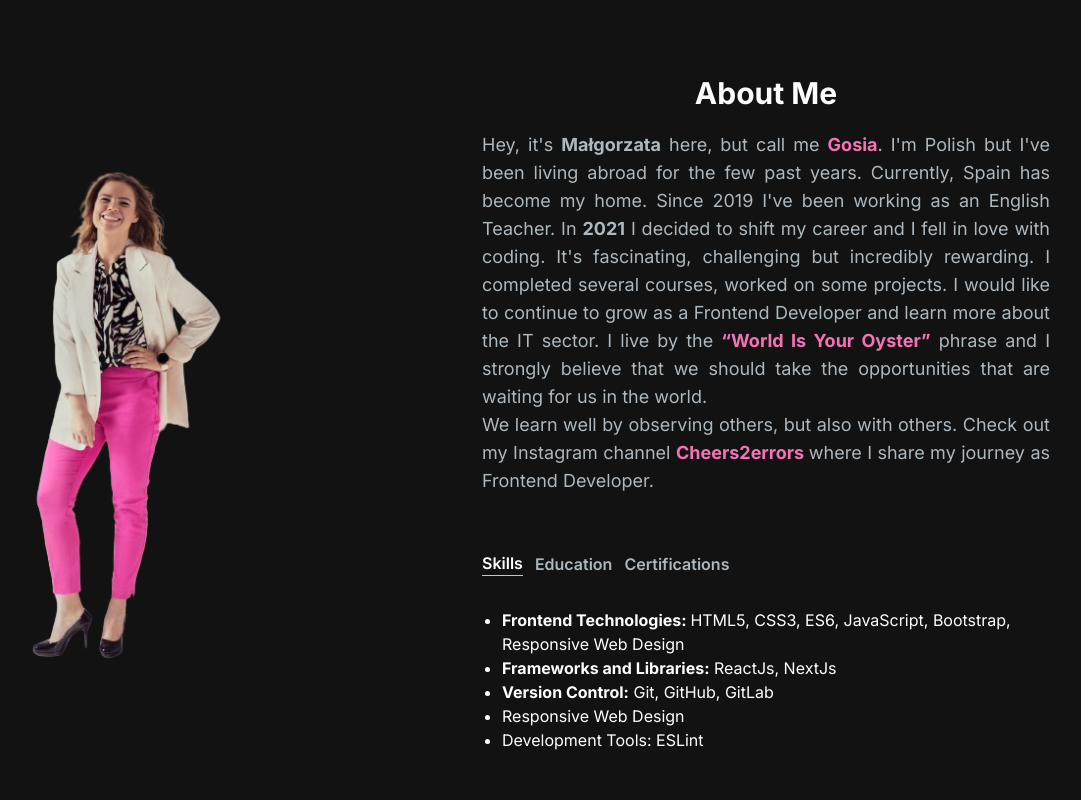
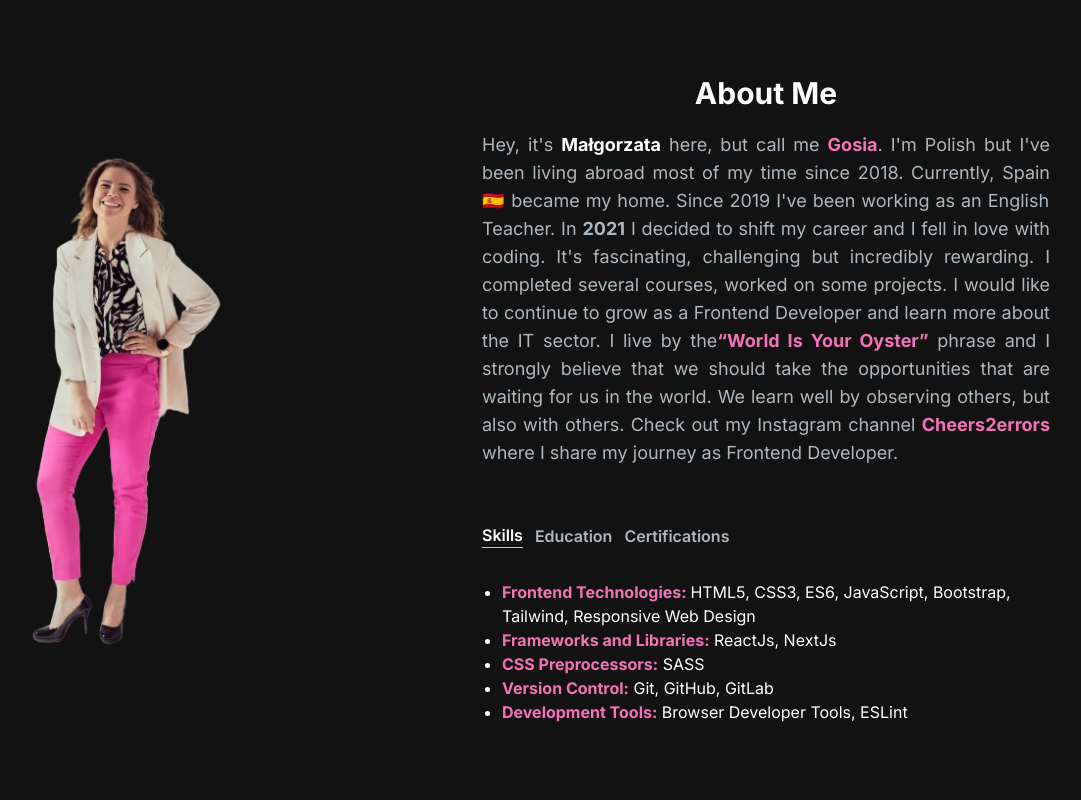
Before and after one commit to gosiast/NextJs-portfolio, a Next.js app: page / in a window 1280 px wide. Shown: the part 560-1360 px from the top of the page, without its empty margins (166-1247 px from the left). Built offline with nearby package versions, Linux system fonts and the light colour scheme.

Commit message:
improved styling

```diff
--- a/app/components/AboutSection.jsx
+++ b/app/components/AboutSection.jsx
@@ -10,17 +10,25 @@ const TAB_DATA = [
     content: (
       <ul className="list-disc pl-5">
         <li>
-          <strong>Frontend Technologies: </strong>HTML5, CSS3, ES6, JavaScript,
-          Bootstrap, Responsive Web Design
+          <strong className="text-pink-400">Frontend Technologies: </strong>
+          HTML5, CSS3, ES6, JavaScript, Bootstrap, Tailwind, Responsive Web
+          Design
         </li>
         <li>
-          <strong>Frameworks and Libraries:</strong> ReactJs, NextJs
+          <strong className="text-pink-400">Frameworks and Libraries:</strong>{" "}
+          ReactJs, NextJs
         </li>
         <li>
-          <strong>Version Control:</strong> Git, GitHub, GitLab
+          <strong className="text-pink-400">CSS Preprocessors:</strong> SASS
         </li>
-        <li>Responsive Web Design</li>
-        <li>Development Tools: ESLint</li>
+        <li>
+          <strong className="text-pink-400">Version Control:</strong> Git,
+          GitHub, GitLab
+        </li>
+        <li>
+          <strong className="text-pink-400">Development Tools:</strong> Browser
+          Developer Tools, ESLint
+        </li>
       </ul>
     ),
   },
@@ -33,12 +41,21 @@ const TAB_DATA = [
           <a
             href="https://www.shecodes.io/"
             target="_blank"
-            className="website link to the shecodes platform hover:underline-offset-1"
+            className="hover:text-pink-400
+    hover:duration-300 hover:undeline"
           >
             SheCodes Training Program 2021-2022
           </a>
         </li>
         <li>MA Applied Linguistics, University of Warsaw, Poland 2016-2018</li>
+        <li>
+          Lingue e Letterature Straniere , Università degli Studi di Bari, Italy
+          2017-2018
+        </li>
+        <li>
+          Scienze Politiche, Università degli Studi di Milano, Italy 2015-2016
+        </li>
+        <li>BA European Studies, University of Warsaw, Poland 2012-2015</li>
       </ul>
     ),
   },
@@ -145,21 +162,22 @@ const AboutSection = () => {
             About Me
           </h2>
           <p className="text-[#ADB7BE] text-justify md:text-lg mb-6">
-            Hey, it&apos;s <strong>Małgorzata</strong> here, but call me{" "}
-            <strong className="text-pink-400">Gosia</strong>. I&apos;m Polish
-            but I&apos;ve been living abroad for the few past years. Currently,
-            Spain has become my home. Since 2019 I&apos;ve been working as an
-            English Teacher. In <strong>2021</strong> I decided to shift my
-            career and I fell in love with coding. It&apos;s fascinating,
-            challenging but incredibly rewarding. I completed several courses,
-            worked on some projects. I would like to continue to grow as a
-            Frontend Developer and learn more about the IT sector. I live by the{" "}
-            <strong className="text-pink-400">“World Is Your Oyster”</strong>{" "}
+            Hey, it&apos;s <strong className="text-white">Małgorzata</strong>{" "}
+            here, but call me <strong className="text-pink-400">Gosia</strong>.
+            I&apos;m Polish but I&apos;ve been living abroad most of my time
+            since 2018. Currently, Spain 🇪🇸 became my home. Since 2019 I&apos;ve
+            been working as an English Teacher. In <strong>2021</strong> I
+            decided to shift my career and I fell in love with coding. It&apos;s
+            fascinating, challenging but incredibly rewarding. I completed
+            several courses, worked on some projects. I would like to continue
+            to grow as a Frontend Developer and learn more about the IT sector.
+            I live by the
+            <strong className="text-pink-400">
+              “World Is Your Oyster”
+            </strong>{" "}
             phrase and I strongly believe that we should take the opportunities
-            that are waiting for us in the world.
-            <br />
-            We learn well by observing others, but also with others. Check out
-            my Instagram channel{" "}
+            that are waiting for us in the world. We learn well by observing
+            others, but also with others. Check out my Instagram channel{" "}
             <strong className="text-pink-400">
               <a
                 href="https://www.instagram.com/cheers2errors/"
```
